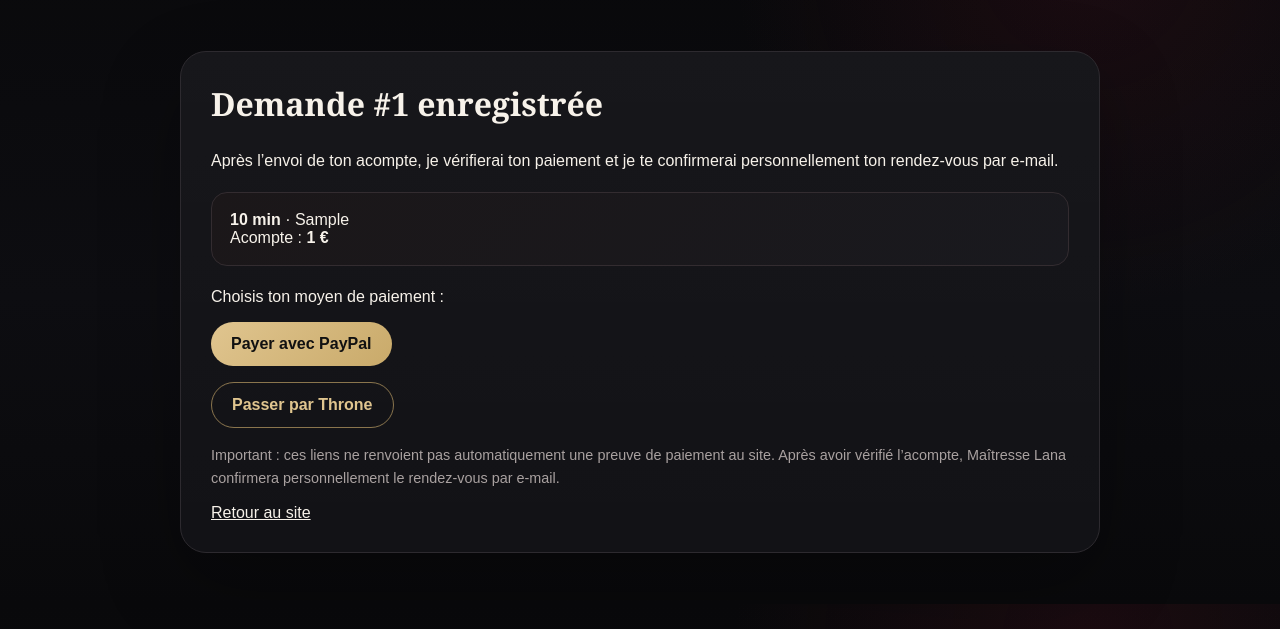
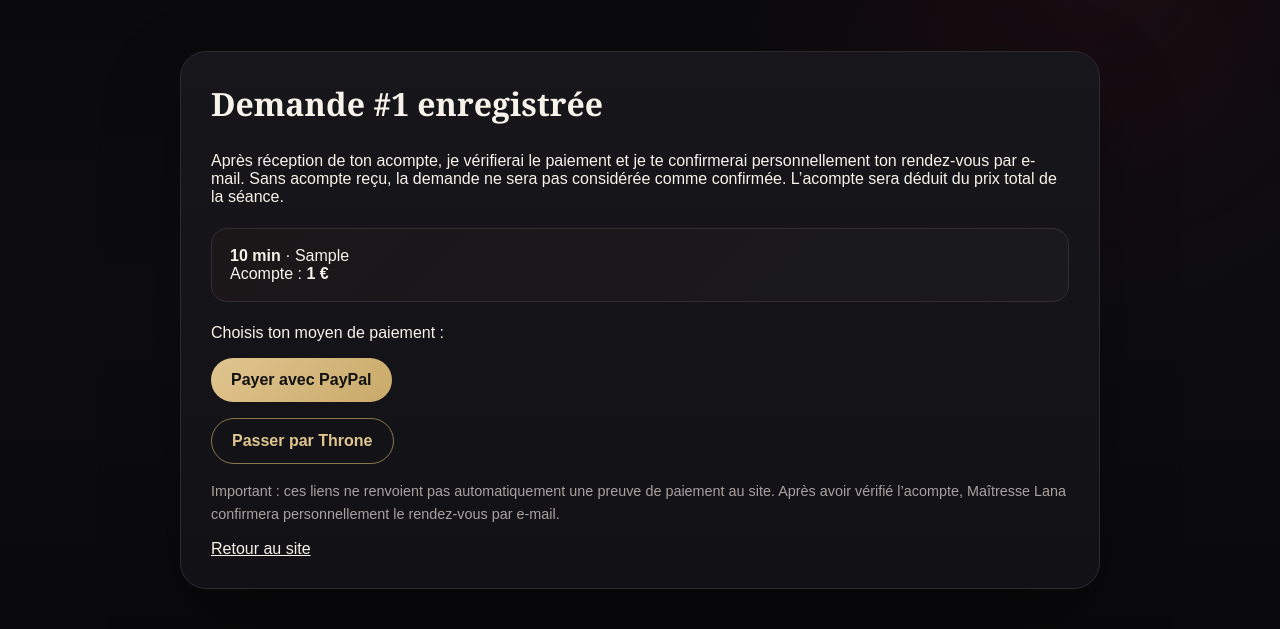
Before and after one commit to maitresselana/Ma-tresse-Lana, a Flask app: page /payment/1 in a window 1280 px wide. Shown: the part 80-709 px from the top of the page. Run offline with Flask 3, Linux system fonts and the light colour scheme; tables that the repository leaves empty hold one stand-in row (values such as "Sample post").

Commit message:
Update payment.html

```diff
--- a/templates/payment.html
+++ b/templates/payment.html
@@ -2,7 +2,7 @@
 <!doctype html><html lang="fr"><head><meta charset="utf-8"><meta name="viewport" content="width=device-width,initial-scale=1"><title>Acompte</title><link rel="stylesheet" href="{{ url_for('static', filename='style.css') }}"></head>
 <body><header><div class="brand">MAÎTRESSE LANA</div></header><section class="wrap"><div class="card">
 <h2>Demande #{{b.id}} enregistrée</h2>
-<p>Après l’envoi de ton acompte, je vérifierai ton paiement et je te confirmerai personnellement ton rendez-vous par e-mail.</p>
+<p>Après réception de ton acompte, je vérifierai le paiement et je te confirmerai personnellement ton rendez-vous par e-mail. Sans acompte reçu, la demande ne sera pas considérée comme confirmée. L’acompte sera déduit du prix total de la séance.</p>
 <div class="summary"><b>{{b.duration_minutes}} min</b> · {{b.start_dt.replace('T',' ')}}<br>Acompte : <b>{{b.deposit}} €</b></div>
 <p>Choisis ton moyen de paiement :</p>
 <p><a class="btn primary" href="{{ paypal }}" target="_blank" rel="noopener">Payer avec PayPal</a></p>
```
